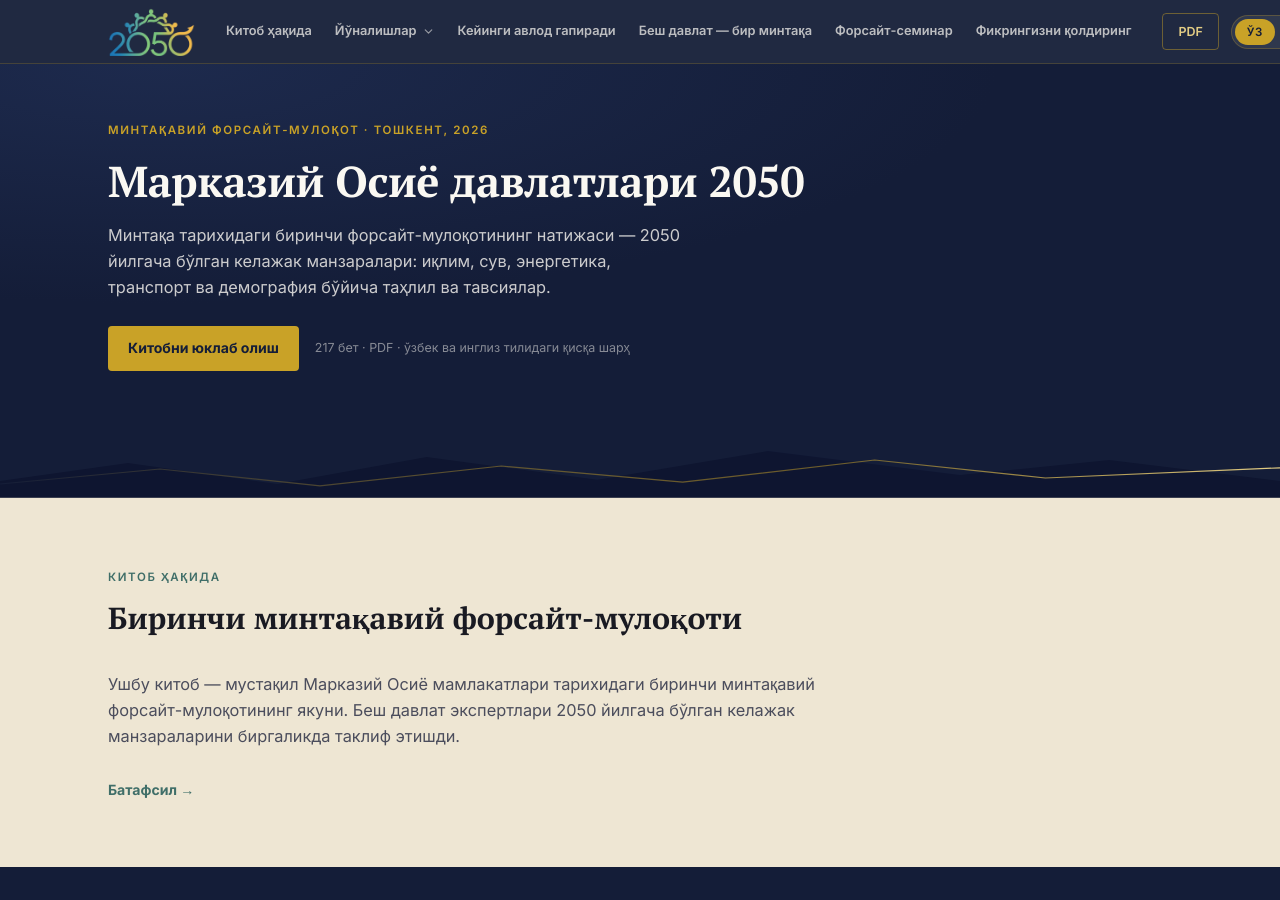
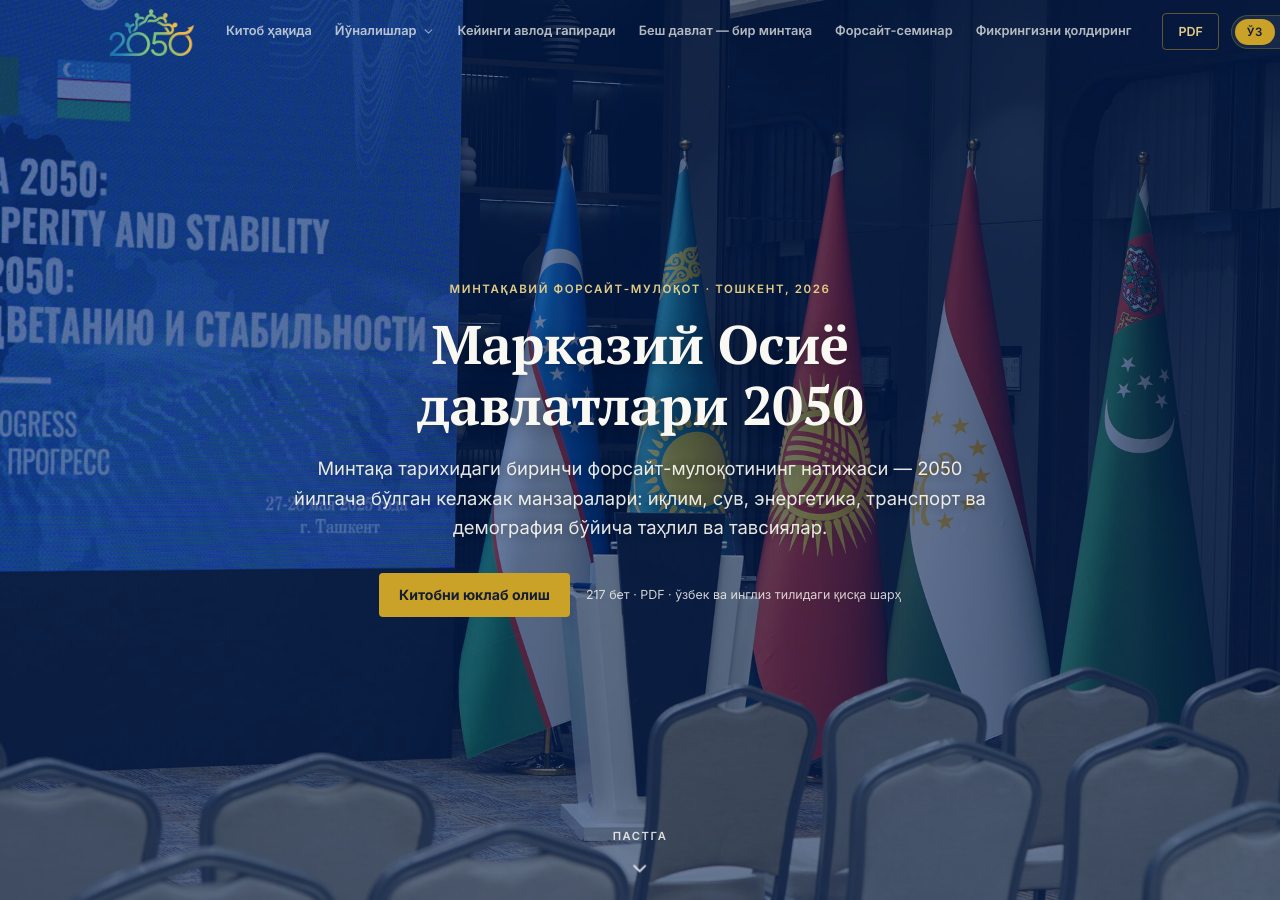
Before and after one commit to farrukhtash/Ca2050, a Jekyll site: the page built from index.html, in a window 1280 px wide and 900 px high. Built offline with Jekyll 4.4.1, drawn with Linux system fonts in a browser that asks for light colours.

Commit message:
Fullscreen home hero: background photo carousel + transparent header
- Replace SVG-horizon home hero with a full-viewport hero (100svh) whose
  background is a two-photo cross-fade carousel (6s auto), responsive via
  <picture> (desktop 2400px / mobile 1200px) with a navy overlay
- Overlaid centered white title, subtitle, PDF button + animated scroll hint
- Header now transparent over the hero and solidifies (navy) past 80px scroll,
  scoped to pages with hero_full so interior pages are unchanged
- Respect prefers-reduced-motion (no autoplay, no bounce)

Co-Authored-By: Claude Opus 4.8 <noreply@anthropic.com>

```diff
--- a/_layouts/default.html
+++ b/_layouts/default.html
@@ -13,7 +13,7 @@
 <link href="https://fonts.googleapis.com/css2?family=PT+Serif:ital,wght@0,400;0,700;1,400&family=Inter:wght@400;500;600;700&display=swap" rel="stylesheet">
 <link rel="stylesheet" href="{{ '/assets/css/main.css' | relative_url }}">
 </head>
-<body>
+<body{% if page.hero_full %} class="has-hero-full"{% endif %}>
 
 {% include header.html %}
 
--- a/assets/css/main.css
+++ b/assets/css/main.css
@@ -44,6 +44,16 @@ html:not(.lang-en) .en{display:none !important;}
   position:fixed; top:0; left:0; right:0; z-index:100; height:var(--header-h);
   background:rgba(20,29,56,.94); backdrop-filter:blur(8px);
   border-bottom:1px solid rgba(201,162,39,.22);
+  transition:background .3s ease, border-color .3s ease, box-shadow .3s ease;
+}
+/* transparent header over the fullscreen hero; solidifies on scroll */
+body.has-hero-full{padding-top:0;}
+body.has-hero-full .site-header{
+  background:transparent; backdrop-filter:none; border-bottom-color:transparent; box-shadow:none;
+}
+body.has-hero-full .site-header.scrolled{
+  background:rgb(2,37,105); border-bottom-color:rgba(201,162,39,.22);
+  box-shadow:0 2px 16px rgba(0,0,0,.28);
 }
 .site-header .wrap{
   height:100%; display:flex; align-items:center; justify-content:space-between; gap:20px;
@@ -139,6 +149,47 @@ html:not(.lang-en) .en{display:none !important;}
   .nav-dropdown a{padding:11px 4px; border-bottom:1px solid rgba(250,248,242,.05);}
   .header-download{display:none;}
   .nav-toggle{display:inline-flex;}
+}
+
+/* ===== FULLSCREEN HOME HERO (background carousel) ===== */
+.home-hero{
+  position:relative; overflow:hidden;
+  min-height:100vh; min-height:100svh;
+  display:flex; flex-direction:column; justify-content:center; align-items:center;
+  text-align:center; color:var(--white);
+  padding:calc(var(--header-h) + 24px) 0 96px;
+}
+.home-hero-bg{position:absolute; inset:0; z-index:0;}
+.hero-slide{position:absolute; inset:0; opacity:0; transition:opacity 1.2s ease;}
+.hero-slide.is-active{opacity:1;}
+.hero-slide img{width:100%; height:100%; object-fit:cover; object-position:center; display:block;}
+.home-hero-overlay{position:absolute; inset:0; z-index:1; background:rgba(2,37,105,0.55);}
+
+.home-hero-content{position:relative; z-index:2; max-width:780px;}
+.home-hero .eyebrow{color:var(--gold-soft);}
+.home-hero h1{
+  font-size:clamp(2.1rem, 5vw, 3.4rem); font-weight:700; line-height:1.12;
+  margin:14px 0 18px; letter-spacing:-.01em; text-shadow:0 2px 18px rgba(0,0,0,.35);
+}
+.home-hero .sub{
+  font-size:clamp(1rem, 1.6vw, 1.15rem); color:rgba(250,248,242,.92);
+  max-width:60ch; margin:0 auto 30px; text-shadow:0 1px 10px rgba(0,0,0,.3);
+}
+.home-hero .cta-row{justify-content:center;}
+.home-hero .meta-note{color:rgba(250,248,242,.82);}
+
+.scroll-hint{
+  position:absolute; left:50%; bottom:26px; transform:translateX(-50%); z-index:2;
+  display:inline-flex; flex-direction:column; align-items:center; gap:6px;
+  color:rgba(250,248,242,.85); text-decoration:none;
+  font-size:.7rem; text-transform:uppercase; letter-spacing:.14em; font-weight:600;
+}
+.scroll-hint:hover{color:var(--white);}
+.scroll-hint svg{width:22px; height:22px; animation:scrollBounce 1.8s ease-in-out infinite;}
+@keyframes scrollBounce{0%,100%{transform:translateY(0);} 50%{transform:translateY(6px);}}
+
+@media (max-width:700px){
+  .home-hero{min-height:100svh; padding:calc(var(--header-h) + 16px) 0 80px;}
 }
 
 /* HERO */
@@ -444,6 +495,7 @@ footer img{height:54px; width:auto; margin-bottom:12px; opacity:.9;}
 @media (prefers-reduced-motion: reduce){
   html{scroll-behavior:auto;}
   *{transition:none !important;}
+  .scroll-hint svg{animation:none !important;}
 }
 
 [data-reveal]{opacity:0; transform:translateY(14px); transition:opacity .6s ease, transform .6s ease;}
--- a/assets/js/main.js
+++ b/assets/js/main.js
@@ -63,3 +63,27 @@ const io = new IntersectionObserver((entries)=>{
   entries.forEach(e=>{ if(e.isIntersecting){ e.target.classList.add('in'); io.unobserve(e.target); } });
 }, {threshold:.15});
 document.querySelectorAll('[data-reveal]').forEach(el=>io.observe(el));
+
+// Transparent header over the fullscreen hero -> solid on scroll
+if(document.body.classList.contains('has-hero-full')){
+  const header = document.querySelector('.site-header');
+  if(header){
+    const onScroll = ()=>{ header.classList.toggle('scrolled', window.scrollY > 80); };
+    onScroll();
+    window.addEventListener('scroll', onScroll, {passive:true});
+  }
+}
+
+// Hero background carousel (cross-fade)
+(function(){
+  const slides = document.querySelectorAll('.home-hero .hero-slide');
+  if(slides.length < 2) return;
+  const reduce = window.matchMedia('(prefers-reduced-motion: reduce)').matches;
+  if(reduce) return; // keep the first slide static
+  let i = 0;
+  setInterval(()=>{
+    slides[i].classList.remove('is-active');
+    i = (i + 1) % slides.length;
+    slides[i].classList.add('is-active');
+  }, 6000);
+})();
--- a/index.html
+++ b/index.html
@@ -2,11 +2,23 @@
 layout: default
 title: "Марказий Осиё давлатлари 2050 — Минтақавий форсайт-мулоқот"
 header_pdf: true
+hero_full: true
 ---
-<!-- HERO -->
-<section class="hero">
-  <div class="wrap hero-grid">
-    <div>
+<!-- HERO (fullscreen background carousel) -->
+<section class="home-hero" id="top">
+  <div class="home-hero-bg" aria-hidden="true">
+    <picture class="hero-slide is-active">
+      <source media="(max-width:700px)" srcset="{{ '/assets/hero/hero-1-mobile.jpg' | relative_url }}">
+      <img src="{{ '/assets/hero/hero-1.jpg' | relative_url }}" alt="" loading="eager" fetchpriority="high">
+    </picture>
+    <picture class="hero-slide">
+      <source media="(max-width:700px)" srcset="{{ '/assets/hero/hero-2-mobile.jpg' | relative_url }}">
+      <img src="{{ '/assets/hero/hero-2.jpg' | relative_url }}" alt="" loading="lazy">
+    </picture>
+  </div>
+  <div class="home-hero-overlay" aria-hidden="true"></div>
+
+  <div class="wrap home-hero-content">
     <span class="eyebrow uz">Минтақавий форсайт-мулоқот · Тошкент, 2026</span>
     <span class="eyebrow en">Regional Foresight Dialogue · Tashkent, 2026</span>
     <h1 class="uz">Марказий Осиё давлатлари 2050</h1>
@@ -21,21 +33,11 @@ header_pdf: true
       <span class="meta-note en">217 pages · PDF · summary in Uzbek and English</span>
     </div>
   </div>
-  </div>
-  <div class="horizon">
-    <svg viewBox="0 0 1200 120" preserveAspectRatio="none">
-      <defs>
-        <linearGradient id="horizonGrad" x1="0" y1="0" x2="1" y2="0">
-          <stop offset="0%" stop-color="#141d38"/>
-          <stop offset="65%" stop-color="#c9a227" stop-opacity=".5"/>
-          <stop offset="100%" stop-color="#e3cd85"/>
-        </linearGradient>
-      </defs>
-      <path d="M0,90 L120,60 L260,95 L400,50 L560,88 L720,40 L900,80 L1040,55 L1200,90 L1200,120 L0,120 Z" fill="#0e1530"/>
-      <path d="M0,95 L150,70 L300,98 L470,65 L640,92 L820,55 L980,85 L1200,68" fill="none" stroke="url(#horizonGrad)" stroke-width="2"/>
-      <rect x="0" y="118" width="1200" height="2" fill="#eee6d3"/>
-    </svg>
-  </div>
+
+  <a href="#about" class="scroll-hint" aria-label="Пастга суринг / Scroll down">
+    <span class="uz">Пастга</span><span class="en">Scroll</span>
+    <svg viewBox="0 0 24 24" fill="none" stroke="currentColor" stroke-width="2" stroke-linecap="round" stroke-linejoin="round" aria-hidden="true"><path d="M6 9l6 6 6-6"/></svg>
+  </a>
 </section>
 
 <!-- ABOUT (teaser) -->
```
Also changed, not shown: assets/hero/hero-1-mobile.jpg (added), assets/hero/hero-1.jpg (added), assets/hero/hero-2-mobile.jpg (added), assets/hero/hero-2.jpg (added). Lines whose indentation alone changed are shown as unchanged.
